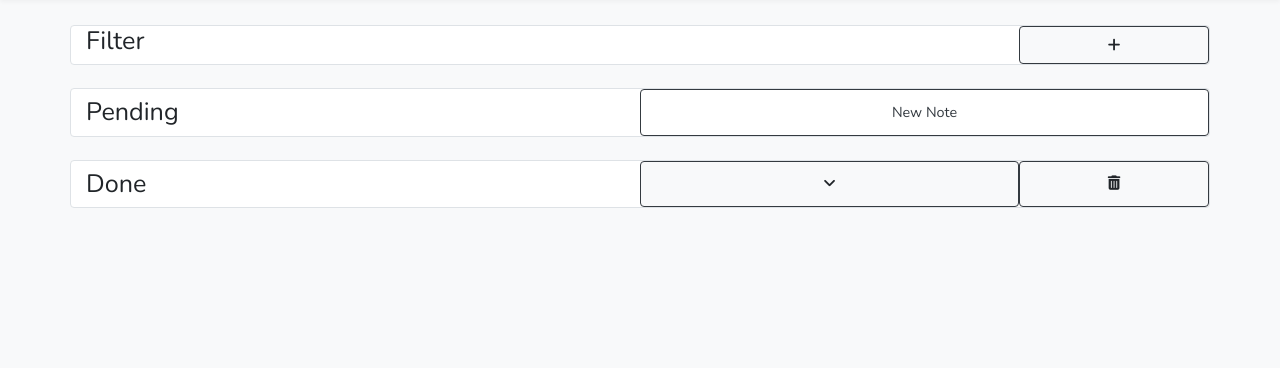
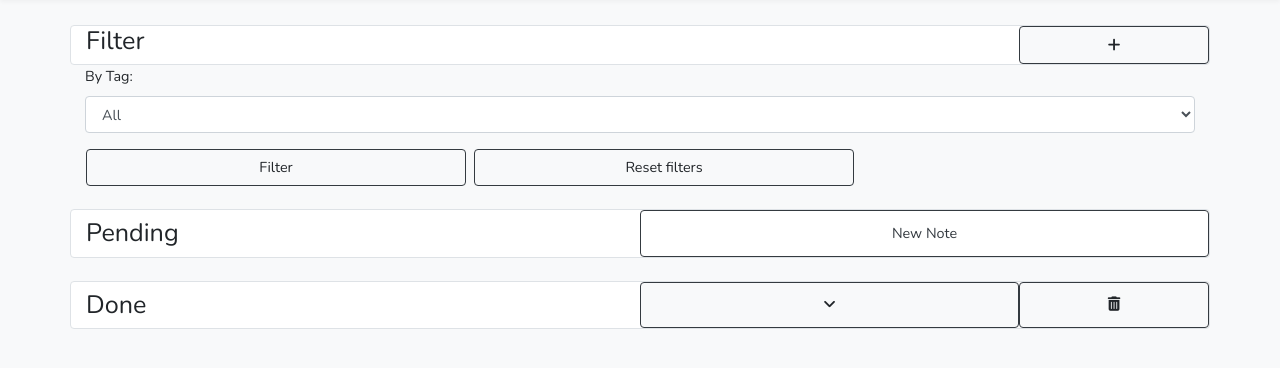
Before and after one commit to jurrutiag/web_notes, a Django app: page / in a window 1280 px wide. Shown: the part 55-423 px from the top of the page. Run offline with Django 3.2, Linux system fonts and the light colour scheme; the visitor is signed in with stand-in values (Sample User, id 1); data that the repository does not hold is empty; parts of the project's set-up code (start-up, migrations or seed data) failed here and were passed over; some libraries are stand-ins or nearby versions; some web fonts are replaced.

Commit message:
Improved filtering user experience

```diff
--- a/notes/settings.py
+++ b/notes/settings.py
@@ -127,4 +127,4 @@ CRISPY_TEMPLATE_PACK = 'bootstrap4'
 LOGIN_REDIRECT_URL = 'notetaking-home'
 LOGIN_URL = 'login'
 
-ALLOWED_HOSTS = ['192.168.0.13', 'localhost']
+ALLOWED_HOSTS = ['192.168.0.12', 'localhost']
--- a/notetaking/templates/notetaking/create-edit-note.html
+++ b/notetaking/templates/notetaking/create-edit-note.html
@@ -18,7 +18,7 @@
         <br>
         <div class="row justify-content-around justify-content-md-start">
             <button class="btn btn-light border border-dark col-md-2 mr-md-3 ml-md-3 col-5" type="submit" form="create-form">Confirm</button>
-            <button class="btn btn-light border border-dark col-md-2 col-5" onclick="document.history.back">Cancel</button>
+            <button class="btn btn-light border border-dark col-md-2 col-5" onclick="javascript:history.back()">Cancel</button>
         </div>
     </div>
 {% endblock content %}
--- a/notetaking/templates/notetaking/create-edit-tag.html
+++ b/notetaking/templates/notetaking/create-edit-tag.html
@@ -18,7 +18,7 @@
         <br>
         <div class="row justify-content-around justify-content-md-start">
             <button class="btn btn-light border border-dark col-md-2 mr-md-3 ml-md-3 col-5" type="submit" form="create-tag">Confirm</button>
-            <button class="btn btn-light border border-dark col-md-2 col-5" onclick="document.history.back">Cancel</button>
+            <button class="btn btn-light border border-dark col-md-2 col-5" onclick="javascript:history.back();">Cancel</button>
         </div>
     </div>
 {% endblock content %}
--- a/notetaking/templates/notetaking/home.html
+++ b/notetaking/templates/notetaking/home.html
@@ -6,13 +6,14 @@
             <h3 class="col-10">Filter</h3>
             <button data-toggle='collapse' data-target='#filters' aria-expanded='true' aria-controls='filters' type='button' class='btn btn-light border border-dark col-2'><i class='fas fa-plus'></i></button>
         </div>
-        <div class="row collapse" id="filters">
+        <div class="row collapse show" id="filters">
             <div class="col-12">
                 <div class="row">
                     <div class="col-12">{{ filter_form|crispy }}</div>
                 </div>
-                <div class="row">
-                    <button class="col-12 col-md-4 btn btn-light border border-dark ml-3" onclick="filter()">Filter</button>
+                <div class="row justify-content-center justify-content-md-start">
+                    <button class="col-5 col-md-4 btn btn-light border border-dark ml-md-3 mr-2" onclick="filter()">Filter</button>
+                    <a class="col-5 col-md-4 btn btn-light border border-dark" href="{% url 'notetaking-home' %}">Reset filters</a>
                 </div>
             </div>
         </div>
@@ -25,6 +26,7 @@
 
             {% for note in notes %}
                 {% if note.is_pending %}
+                    {% if not 'tag' in request.GET or request.GET.tag == note.tag.name %}
                         <div class='list-group-item col-12 bg-light tag-{{ note.tag.name|cut:' '|lower }}' id='{{ note.id }}' name='pending-notes'>
                             <div class='row bg-light'>
                                 <div class="col-8">
@@ -63,6 +65,7 @@
                                 </div>
                             </div>
                         </div>
+                    {% endif %}
                 {% endif %}
             {% endfor %}
 
@@ -111,7 +114,22 @@
 
 {% block extra_scripts %}
     <script>
+
         function filter()
+        {
+            var redirect_vars = "?"
+            var filtered_tag = $("#id_tag_choice").val();
+            if (filtered_tag === "")
+            {
+                redirect_vars += "";
+            } else {
+                redirect_vars += "tag=" + filtered_tag
+            }
+
+            window.location.href = "{% url 'notetaking-home' %}" + redirect_vars;
+        }
+
+        function filter2()
         {
             var notes = $("[name=pending-notes], [name=done-notes]");
             var accepted_notes = [];
--- a/notetaking/views.py
+++ b/notetaking/views.py
@@ -31,7 +31,9 @@ class HomeView(LoginRequiredMixin, ListView):
 
     def get_context_data(self, *args, **kwargs):
         context = super().get_context_data(*args, **kwargs)
-        context['filter_form'] = FilterForm()
+        filter_form = FilterForm()
+        filter_form.fields['tag_choice'].initial = self.request.GET.get('tag', "")
+        context['filter_form'] = filter_form
 
         return context
 
```
Also changed, not shown: notetaking/forms.py (line endings or trailing spaces). Lines whose indentation alone changed are shown as unchanged.
